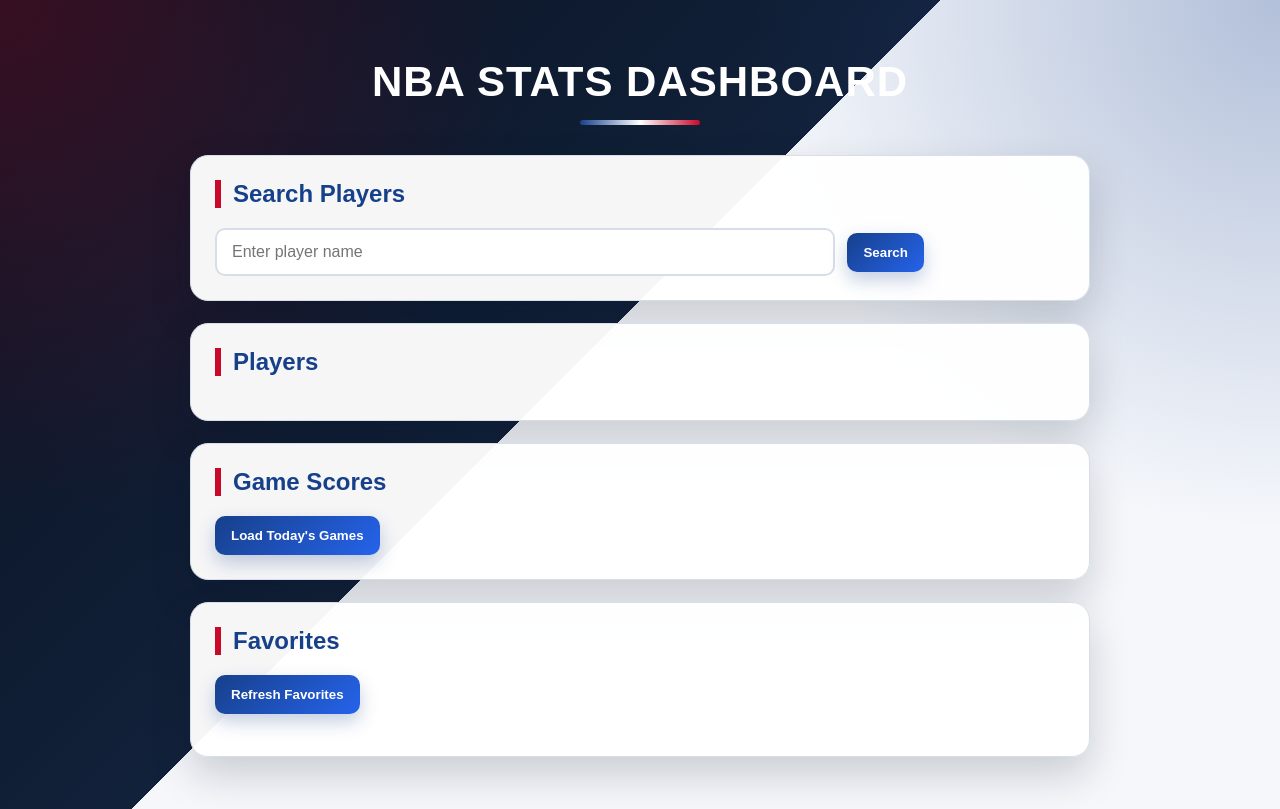
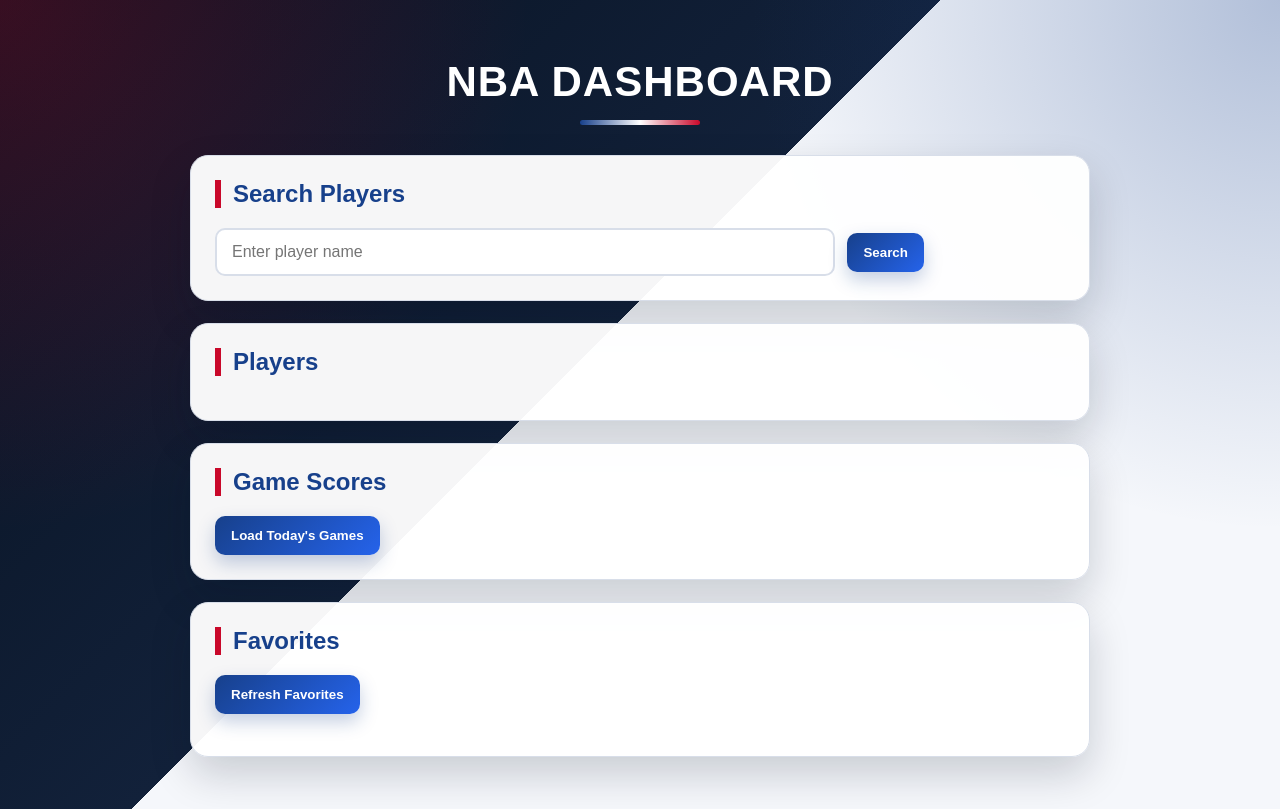
Before and after one commit to tjg1096/nba-stats-dashboard, a plain HTML site: page frontend/index.html in a window 1280 px wide. Drawn offline with Linux system fonts and the light colour scheme; no server answers.

Commit message:
index.html change

```diff
--- a/frontend/index.html
+++ b/frontend/index.html
@@ -6,7 +6,7 @@
   <link rel="stylesheet" href="style.css">
 </head>
 <body>
-  <h1>NBA Stats Dashboard</h1>
+  <h1>NBA Dashboard</h1>
 
   <section>
     <h2>Search Players</h2>
```
